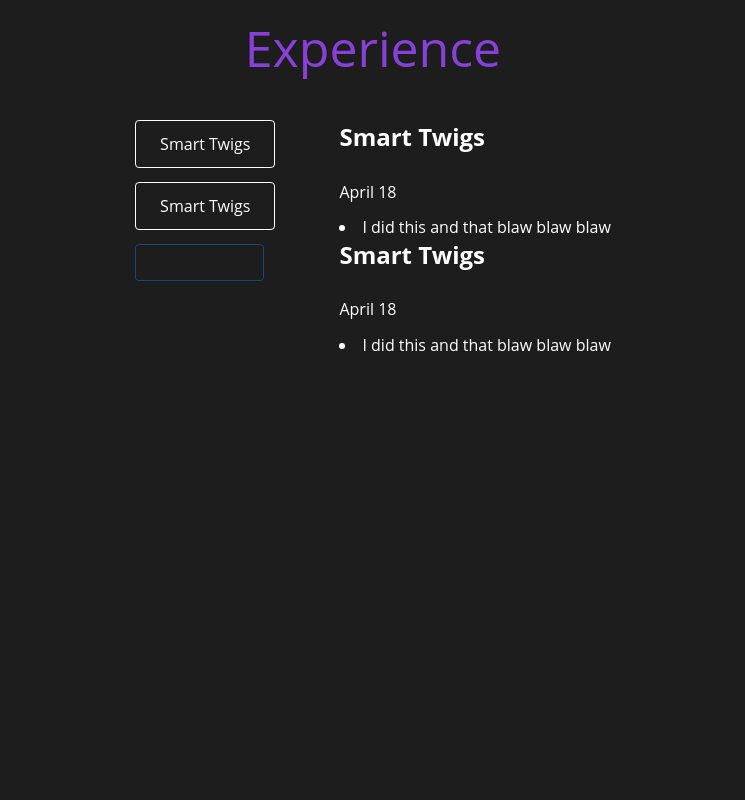
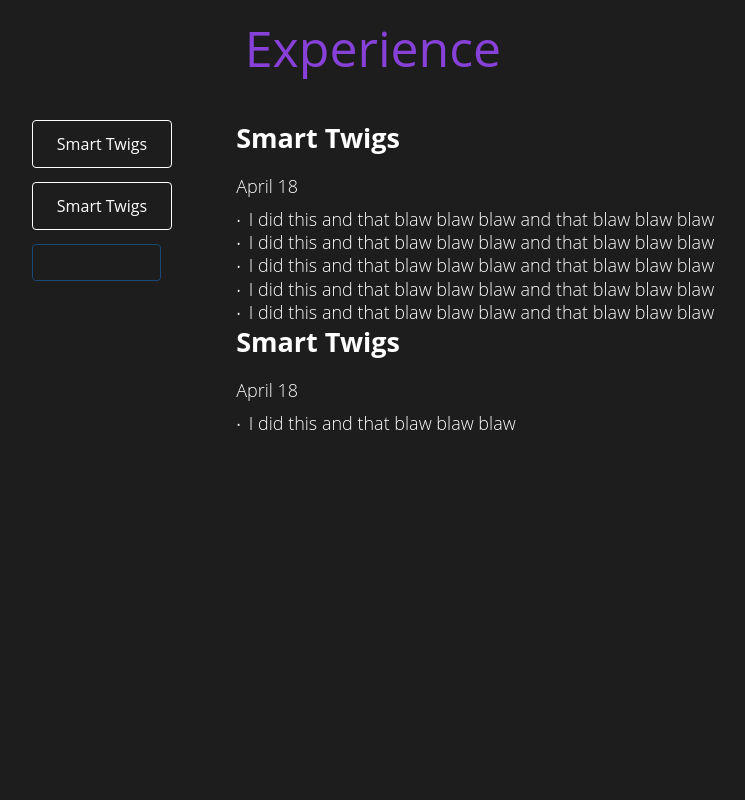
Before and after one commit to Salam-Aboul-Hosn/Salam-PersonalPortfolio, a React (Create React App) app: page / in a window 1280 px wide. Shown: the part 1820-2620 px from the top of the page, without its empty margins (267-1012 px from the left). Built offline with nearby package versions, Linux system fonts and the light colour scheme.

Commit message:
More work

```diff
--- a/package.json
+++ b/package.json
@@ -11,9 +11,13 @@
     "@testing-library/user-event": "^13.5.0",
     "bootstrap": "^5.2.3",
     "react": "^18.2.0",
+    "react-custom-scrollbars-2": "^4.5.0",
     "react-dom": "^18.2.0",
     "react-icons": "^4.8.0",
+    "react-router-dom": "^6.10.0",
+    "react-router-hash-link": "^2.4.3",
     "react-scripts": "5.0.1",
+    "react-scroll": "^1.8.9",
     "react-type-animation": "^3.0.1",
     "web-vitals": "^2.1.4"
   },
--- a/src/App.css
+++ b/src/App.css
@@ -7,3 +7,11 @@
 	background-color: #1D1D1D;
 	color: white;
 }
+
+.header {
+	font-size: 50px;
+    text-align: center;
+    margin-top: 40%;
+    font-weight: 400;
+    color: rgb(135, 65, 216);
+}
--- a/src/App.js
+++ b/src/App.js
@@ -6,6 +6,8 @@ import Icons from "./components/Icons"
 import Experience from "./components/Experience"
 import Projects from "./components/Projects"
 import Contact from "./components/Contact"
+
+import { Scrollbars } from 'react-custom-scrollbars-2';
 
 function App() {
 
@@ -20,6 +22,7 @@ function App() {
         <Projects />
         <Contact />
     </div>
+
   );
 }
 
--- a/src/components/About.jsx
+++ b/src/components/About.jsx
@@ -2,11 +2,11 @@ import Aboutcss from "../styles/components/About.module.css"
 import imageOfMe from "../images/Salam.png"
 import HeaderLabel from "./HeaderLabel";
 import Header from "./Header";
-
+import css from "../App.css"
 function About() {
     return (
-        <section >
-            <HeaderLabel title="About"/>
+        <section id="About">
+            <h1 className="header">About</h1>
             <div className = {Aboutcss.grid}>
                 <div><p className = {Aboutcss.info}>Hey, I am Salam Aboul Hosn. I am currently a student at <br />University of California, San Diego and I'm studying computer  <br />science. I have a huge passion for full stack development and <br />have a huge drive to be a developer for a company. <br /> <br /> I have been self studying for months and learned HTML, CSS,  <br />Javascript and React in order to learn front end <br />web devolepment. I'm also studying Node, Express, MongoDB,<br /> and API in order to become a full stack developer.</p></div>
                 <div><img src= {imageOfMe} alt= "Icon" width="200px" className = {Aboutcss.image}/></div>
--- a/src/components/Contact.jsx
+++ b/src/components/Contact.jsx
@@ -2,10 +2,15 @@ import Contactcss from "../styles/components/Contact.module.css"
 import HeaderLabel from "./HeaderLabel";
 function Contact() {
     return (
-        <section >
-            <HeaderLabel title="Contact Me"/>
-            <p className={Contactcss.contactDescription}>Filler words</p>
-            <a className={Contactcss.sendMessage} href="mailto:salamaboulhosn581@gmail.com">Send Message</a>
+        <section id="Contact">
+            <HeaderLabel title="Contact Me" />
+            <p className={Contactcss.contactDescription}>Whether it's for a job or bussiness opportunity, a question, my inbox is always open</p>
+            <div className={Contactcss.container}>
+                <a className={Contactcss.btn} href="mailto:salamaboulhosn581@gmail.com">Send Message</a>
+            </div>
+            <footer>
+                <h2 className={Contactcss.footer}>good work</h2>
+            </footer>
         </section>
     );
 
--- a/src/components/Experience.jsx
+++ b/src/components/Experience.jsx
@@ -1,22 +1,36 @@
 import Experiencecss from "../styles/components/Experience.module.css"
 import HeaderLabel from "./HeaderLabel";
-import ExperienceData from "../data/ExperienceData"
+import experienceData from "../data/ExperienceData"
 import Button from '@mui/material/Button';
+import { backdropClasses } from "@mui/material";
+
 function Experience() {
 //what youc an do is have a funciton that updates the style. So the orignal style is display none and then when u click the button u do display block and it can work for all of them
+const styles = {
+    zIndex: 1,
+    color: "black",
+    backgroundColor: "none",
+  };
+
+  console.log(experienceData)
     return (
-        <section>
+        <section id="Experience">
             <HeaderLabel title="Experience"/>
             <div className= {Experiencecss.container}>
                 <ul className = {Experiencecss.jobButtonList}>
                     <li className={Experiencecss.jobName}><button className={Experiencecss.jobButton}>Smart Twigs</button></li>
                     <li className={Experiencecss.jobName}><button className={Experiencecss.jobButton}>Smart Twigs</button></li>
-                    <Button variant="outlined" style={{color:"black"}} >Smart Twigs</Button></ul>
+                    <Button variant="outlined" style={styles}>Smart Twigs</Button></ul>
                 <ul className={Experiencecss.jobList}>
                     <div>
-                        <h2 className={Experiencecss.jobNameHeader}>Smart Twigs</h2>
+                        <h2 className={Experiencecss.jobNameHeader}>{experienceData[0].workplace}</h2>
                         <p className={Experiencecss.jobDate}>April 18</p>
-                        <li className={Experiencecss.jobDescription}>I did this and that blaw blaw blaw</li>
+                        <li className={Experiencecss.jobDescription}>I did this and that blaw blaw blaw  and that blaw blaw blaw</li>
+                        <li className={Experiencecss.jobDescription}>I did this and that blaw blaw blaw  and that blaw blaw blaw</li>
+                        <li className={Experiencecss.jobDescription}>I did this and that blaw blaw blaw  and that blaw blaw blaw</li>
+                        <li className={Experiencecss.jobDescription}>I did this and that blaw blaw blaw  and that blaw blaw blaw</li>
+                        <li className={Experiencecss.jobDescription}>I did this and that blaw blaw blaw  and that blaw blaw blaw</li>
+
                     </div>
                     <div>
                         <h2 className={Experiencecss.jobNameHeader}>Smart Twigs</h2>
@@ -25,9 +39,7 @@ function Experience() {
                     </div>
                 </ul>
             </div>
-
         </section>
-
     );
 
 }
--- a/src/components/Navbar.jsx
+++ b/src/components/Navbar.jsx
@@ -1,15 +1,29 @@
 import Navbarcss from "../styles/components/Navbar.module.css"
 import icon from "../images/LogoBlack.jpeg"
+import {Link} from "react-scroll"
 
 function Navbar() {
+    const imgStyle = {
+        backgroundColor: "#181818",
+        cursor: "pointer"
+      };
+
+
+      const handleLogoClick = () => {
+        window.scrollTo({
+          top: 0,
+          behavior: 'smooth'
+        });
+      }
+
     return (
     <header className = {Navbarcss.header}>
-            <img src= {icon} alt= "Icon" className = {Navbarcss.logo} width="50px"  />
+            <img onClick={handleLogoClick} src= {icon} alt= "Icon" className = {Navbarcss.logo} width="50px"/>
             <nav className = {Navbarcss.navbar}>
-                <a className = {Navbarcss.anchor} href= "/">About</a>
-                <a className = {Navbarcss.anchor} href= "/">Experience</a>
-                <a className = {Navbarcss.anchor} href= "/">Projects</a>
-                <a className = {Navbarcss.anchor} href= "/">Contact</a>
+                <Link to="About" spy={true} smooth={true} offset={-100} duration={500} className = {Navbarcss.anchor} href= "#src/components/About.jsx">About</Link>
+                <Link to="Experience" spy={true} smooth={true} offset={-100} duration={500} className = {Navbarcss.anchor} href= "/">Experience</Link>
+                <Link to="Projects" spy={true} smooth={true} offset={-100} duration={500} className = {Navbarcss.anchor} href= "/">Projects</Link>
+                <Link to="Contact" spy={true} smooth={true} offset={-100} duration={500} className = {Navbarcss.anchor} href= "/">Contact</Link>
             </nav>
     </header>
     );
--- a/src/components/Projects.jsx
+++ b/src/components/Projects.jsx
@@ -2,7 +2,7 @@ import Projectscss from "../styles/components/Projects.module.css"
 import HeaderLabel from "./HeaderLabel";
 function Projects() {
     return (
-        <section >
+        <section id="Projects">
             <HeaderLabel title="Projects"/>
         </section>
     );
--- a/src/data/ExperienceData.jsx
+++ b/src/data/ExperienceData.jsx
@@ -1,8 +1,8 @@
 const experienceData = [
     {
-      workplace: "",
+      workplace: "Smart Twigs",
       position: "",
-      duration: [],
+      duration: ["April 2023 - August 2023"],
       description: [
         "",
         "",
@@ -11,9 +11,6 @@ const experienceData = [
       ],
       url: "",
     },
-    {
-
-    }
 ]
 
 export default experienceData;
--- a/src/styles/components/Contact.module.css
+++ b/src/styles/components/Contact.module.css
@@ -2,17 +2,54 @@
     text-align: center;
     margin: 2%;
     font-size: 20px;
+    font-weight: 100;
+    width: 25%;
+    margin-left: auto;
+    margin-right: auto;
+    line-height: 1.3;
 }
 
-.sendMessage {
-    /*display: block;
+.container {
+    text-align: center;
+  }
+
+  .btn {
+    position: relative;
+    display: inline-block;
+    padding: 10px 20px;
+    font-size: 20px;
+    font-family: "montserrat";
+    text-decoration: none;
+    color: rgb(135, 65, 216);
+    background-color: transparent;
+    border: 1px solid rgb(135, 65, 216);
+    transition: 0.8s;
+    overflow: hidden;
+    z-index: 1;
+  }
+
+
+  .btn::after {
+    content: "";
+    position: absolute;
     width: 100%;
+    height: 100%;
+    background-color: rgb(135, 65, 216);
+    bottom: -100%;
+    left: 0;
+    transition: 0.8s;
+    z-index: -1;
+  }
 
-    text-align: center*/
-    width: fit-content;
-    margin-left: auto;
-    margin-right: auto;
-    text-decoration: none;
-    padding: 15px;
-    border: 1px solid white;
-}
+  .btn:hover::after {
+    bottom: 0;
+  }
+
+  .btn:hover{
+    color: #fff;
+  }
+
+  .footer {
+      margin-top: 10%;
+      text-align: center;
+  }
--- a/src/styles/components/Experience.module.css
+++ b/src/styles/components/Experience.module.css
@@ -33,12 +33,23 @@
   }
 
   .jobNameHeader {
-      margin-bottom: 10%;
+      margin-bottom: 4%;
   }
   .jobDate {
-    margin-bottom: 5%;
+    margin-bottom: 2%;
   }
   .jobList {
-    list-style-position: inside;
+    list-style: none;
+    margin: 0;
+    padding: 0;
+    line-height: 1.3;
+    font-size: 18px;
+    font-weight: 100;
+}
 
+  .jobDescription::before {
+    content: "•"; /* Custom bullet point */
+    display: inline-block;
+    width: 1em; /* Adjust the width as needed */
+    font-size: 0.7em; /* Reduce the size of the bullet point */
   }
--- a/src/styles/components/Navbar.module.css
+++ b/src/styles/components/Navbar.module.css
@@ -18,6 +18,8 @@
     color: white;
 	background-color: rgb(15, 0, 31);
     background-color: #181818;
+    cursor: pointer;
+
 
 }
 
```
Also changed, not shown: 1 other file (tests, documents, lock files or other folders). Lines whose indentation alone changed are shown as unchanged.
